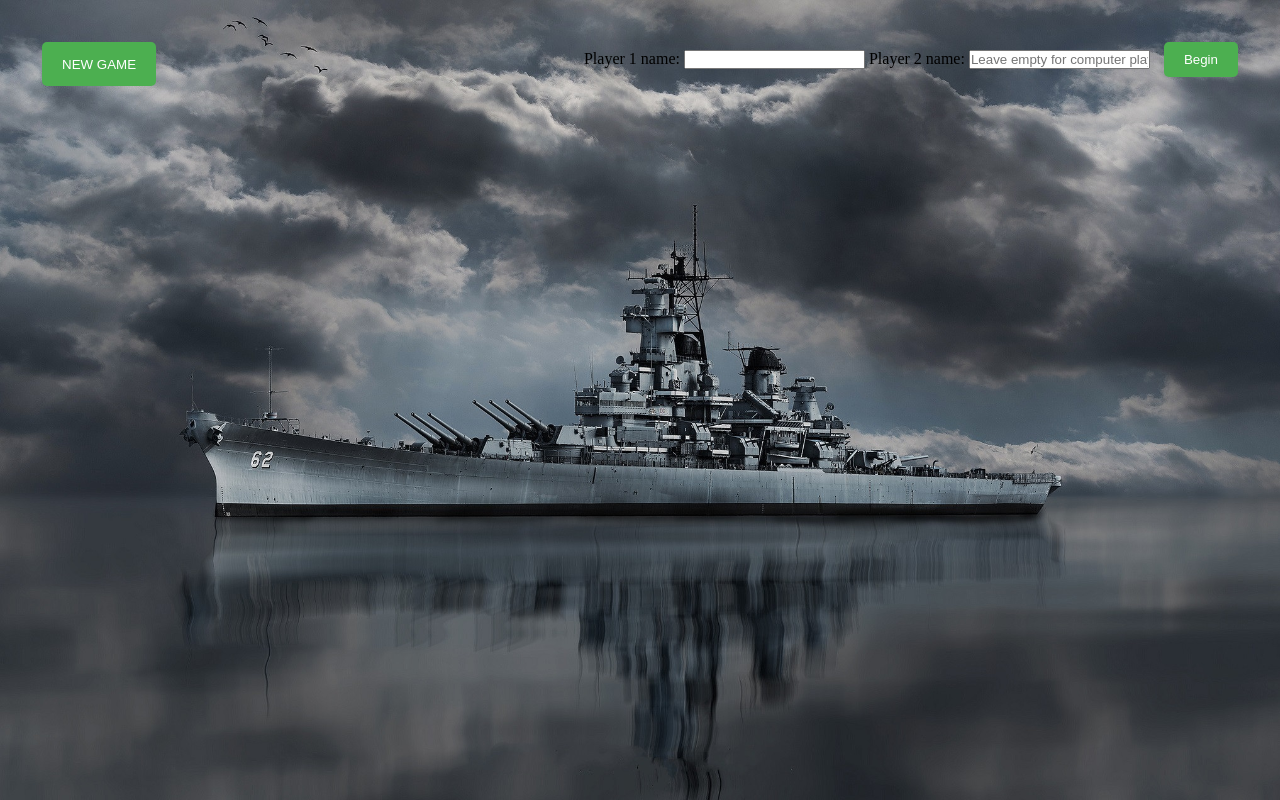
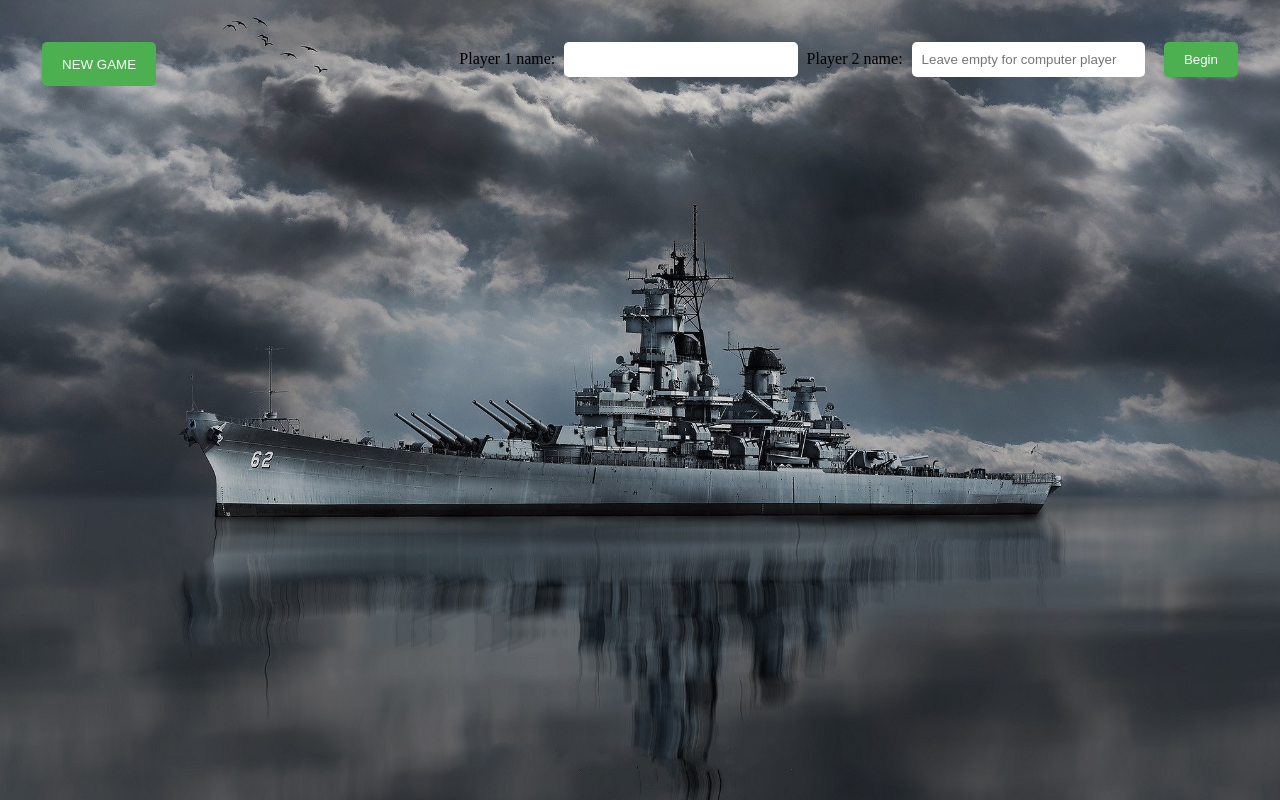
Before and after one commit to NikEmman/battleship, a website with bundled scripts: page index.html in a window 1280 px wide. Both pictures are taken after a click on the button "NEW GAME". Built offline with nearby package versions, Linux system fonts and the light colour scheme.

Commit message:
Input style update

```diff
--- a/style.css
+++ b/style.css
@@ -11,6 +11,13 @@ body {
   background-blend-mode: lighten;
   min-height: 100vh;
   position: relative;
+}
+input {
+  width: 16em;
+  border-radius: 5px;
+  padding: 10px;
+  margin: 5px;
+  border: none;
 }
 header {
   display: flex;
```
